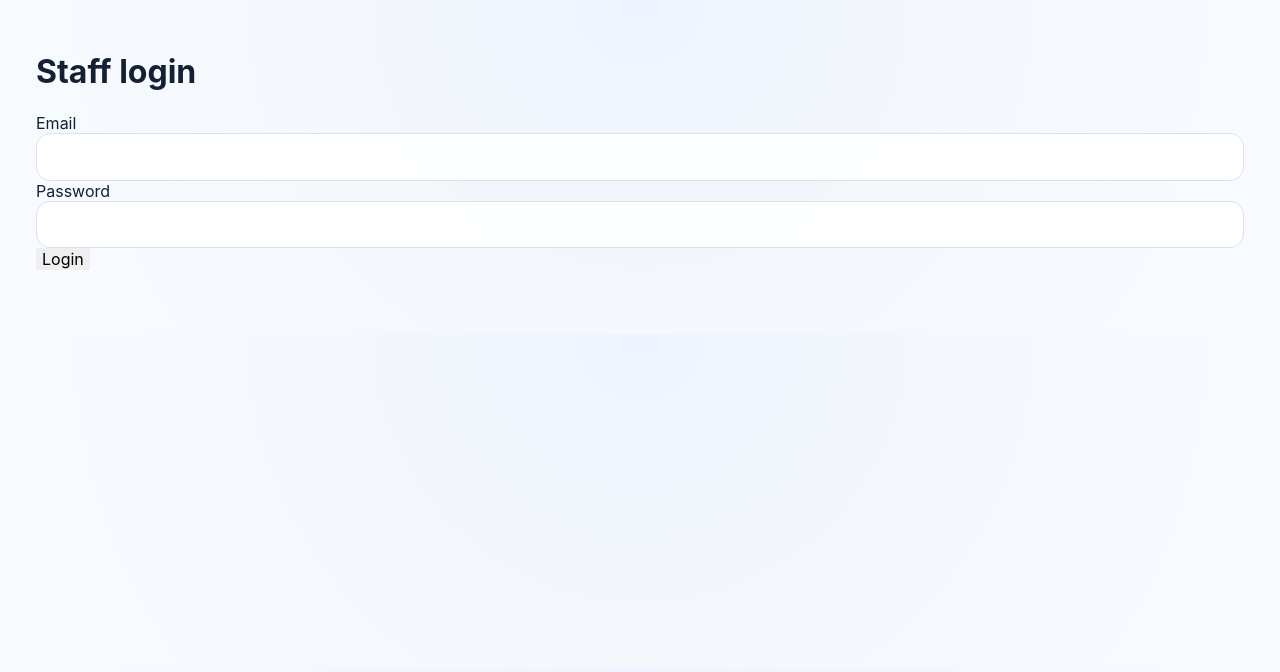
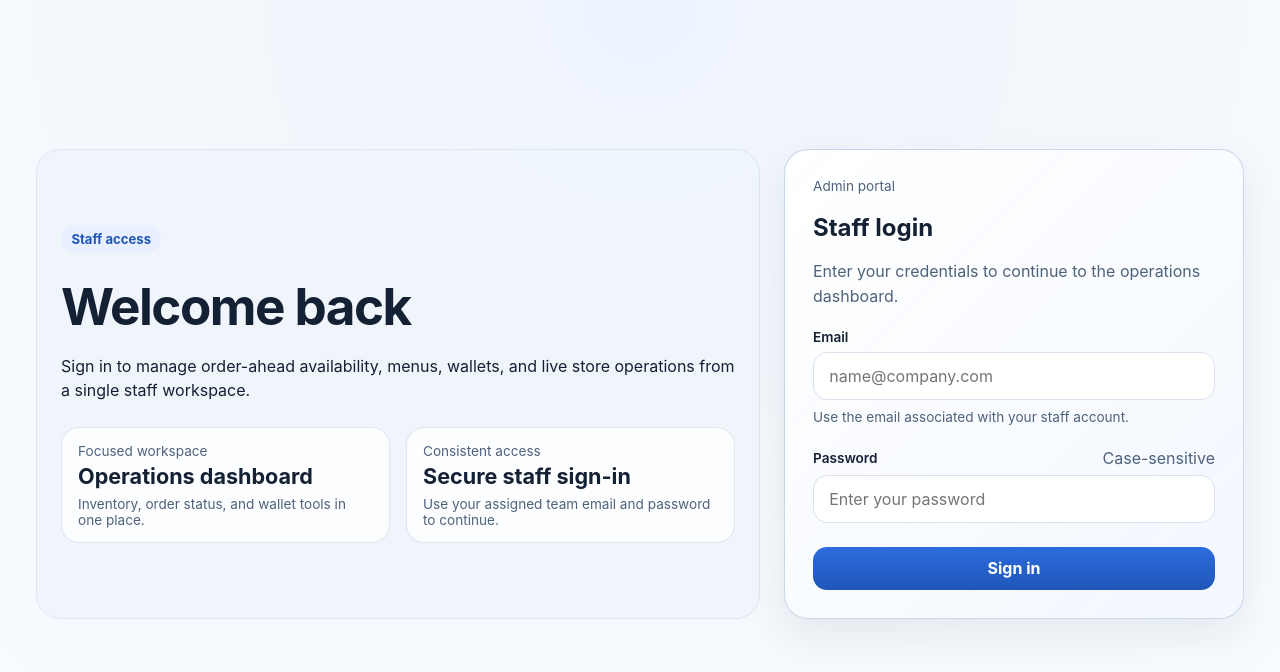
Before and after one commit to NicoChapiro/678-order-ahead, a Next.js app: page /admin/login in a window 1280 px wide. Shown: the top 672 px of the page. Built offline with nearby package versions, Linux system fonts and the light colour scheme.

Commit message:
Refresh staff login UI

```diff
--- a/src/app/(admin)/admin/login/page.tsx
+++ b/src/app/(admin)/admin/login/page.tsx
@@ -2,15 +2,19 @@
 
 import { FormEvent, useState } from 'react';
 import { useRouter } from 'next/navigation';
+import { InlineFeedback } from '@/components/ui/dashboard';
 
 export default function AdminLoginPage() {
   const router = useRouter();
   const [email, setEmail] = useState('');
   const [password, setPassword] = useState('');
   const [error, setError] = useState<string | null>(null);
+  const [isSubmitting, setIsSubmitting] = useState(false);
 
   async function onSubmit(event: FormEvent<HTMLFormElement>) {
     event.preventDefault();
+    setIsSubmitting(true);
+    setError(null);
 
     const response = await fetch('/api/admin/auth/login', {
       method: 'POST',
@@ -21,6 +25,7 @@ export default function AdminLoginPage() {
     const payload = await response.json();
     if (!response.ok) {
       setError(payload.error ?? 'Could not sign in.');
+      setIsSubmitting(false);
       return;
     }
 
@@ -29,23 +34,99 @@ export default function AdminLoginPage() {
   }
 
   return (
-    <main>
-      <h1>Staff login</h1>
-      <form onSubmit={onSubmit}>
-        <label htmlFor="email">Email</label>{' '}
-        <input id="email" type="email" value={email} onChange={(event) => setEmail(event.target.value)} />
-        <br />
-        <label htmlFor="password">Password</label>{' '}
+    <main className="auth-page-shell">
+      <section className="auth-layout" aria-labelledby="staff-login-title">
+        <div className="auth-intro surface-soft">
+          <span className="summary-card__eyebrow">Staff access</span>
+          <div className="stack">
+            <h1 id="staff-login-title">Welcome back</h1>
+            <p>
+              Sign in to manage order-ahead availability, menus, wallets, and live store operations
+              from a single staff workspace.
+            </p>
+          </div>
+          <div className="auth-trust-list" aria-label="Staff portal highlights">
+            <div className="stat-item">
+              <span className="stat-label">Focused workspace</span>
+              <strong className="stat-value">Operations dashboard</strong>
+              <span className="stat-helper">
+                Inventory, order status, and wallet tools in one place.
+              </span>
+            </div>
+            <div className="stat-item">
+              <span className="stat-label">Consistent access</span>
+              <strong className="stat-value">Secure staff sign-in</strong>
+              <span className="stat-helper">
+                Use your assigned team email and password to continue.
+              </span>
+            </div>
+          </div>
+        </div>
+
+        <section className="summary-card auth-card" aria-label="Staff login form">
+          <div className="stack auth-card__header">
+            <span className="kicker">Admin portal</span>
+            <div className="stack">
+              <h2>Staff login</h2>
+              <p className="helper-text">
+                Enter your credentials to continue to the operations dashboard.
+              </p>
+            </div>
+          </div>
+
+          <form className="form-grid auth-form" onSubmit={onSubmit}>
+            <div className="field">
+              <label className="field-label" htmlFor="email">
+                Email
+              </label>
+              <input
+                id="email"
+                type="email"
+                autoComplete="email"
+                inputMode="email"
+                placeholder="name@company.com"
+                value={email}
+                onChange={(event) => setEmail(event.target.value)}
+                aria-describedby="email-help"
+                disabled={isSubmitting}
+                required
+              />
+              <p className="field-help" id="email-help">
+                Use the email associated with your staff account.
+              </p>
+            </div>
+
+            <div className="field">
+              <div className="title-row auth-form__label-row">
+                <label className="field-label" htmlFor="password">
+                  Password
+                </label>
+                <span className="muted">Case-sensitive</span>
+              </div>
               <input
                 id="password"
                 type="password"
+                autoComplete="current-password"
+                placeholder="Enter your password"
                 value={password}
                 onChange={(event) => setPassword(event.target.value)}
+                disabled={isSubmitting}
+                required
               />
-        <br />
-        <button type="submit">Login</button>
+            </div>
+
+            {error ? <InlineFeedback message={error} tone="error" /> : null}
+
+            <button
+              className="button button--primary button--block"
+              type="submit"
+              disabled={isSubmitting}
+            >
+              {isSubmitting ? 'Signing in…' : 'Sign in'}
+            </button>
           </form>
-      {error ? <p>Error: {error}</p> : null}
+        </section>
+      </section>
     </main>
   );
 }
--- a/src/styles/globals.css
+++ b/src/styles/globals.css
@@ -691,3 +691,100 @@ ul {
     height: 44px;
   }
 }
+
+.auth-page-shell {
+  min-height: 100vh;
+  display: grid;
+  align-items: center;
+}
+
+.auth-layout {
+  width: 100%;
+  display: grid;
+  gap: 1.5rem;
+  grid-template-columns: minmax(0, 1.1fr) minmax(320px, 460px);
+  align-items: stretch;
+}
+
+.auth-intro,
+.auth-card {
+  min-width: 0;
+}
+
+.auth-intro {
+  display: grid;
+  gap: 1.5rem;
+  align-content: center;
+  padding: 1.5rem;
+  border-radius: var(--radius-lg);
+  min-height: 100%;
+}
+
+.auth-intro h1,
+.auth-card h2 {
+  margin: 0;
+}
+
+.auth-intro h1 {
+  font-size: clamp(2rem, 4vw, 3.25rem);
+  letter-spacing: -0.03em;
+}
+
+.auth-intro p,
+.auth-card p {
+  line-height: 1.55;
+}
+
+.auth-trust-list {
+  display: grid;
+  gap: 1rem;
+  grid-template-columns: repeat(auto-fit, minmax(220px, 1fr));
+}
+
+.auth-card {
+  justify-content: center;
+}
+
+.auth-card,
+.auth-card__header,
+.auth-form {
+  display: grid;
+  gap: 1.25rem;
+}
+
+.auth-form__label-row {
+  justify-content: space-between;
+}
+
+.auth-form .button {
+  margin-top: 0.25rem;
+}
+
+@media (max-width: 920px) {
+  .auth-page-shell {
+    min-height: auto;
+  }
+
+  .auth-layout {
+    grid-template-columns: 1fr;
+  }
+
+  .auth-intro {
+    padding: 1.25rem;
+  }
+}
+
+@media (max-width: 640px) {
+  .auth-layout {
+    gap: 1rem;
+  }
+
+  .auth-intro,
+  .auth-card {
+    padding: 1.1rem;
+  }
+
+  .auth-trust-list {
+    grid-template-columns: 1fr;
+  }
+}
```
Lines whose indentation alone changed are shown as unchanged.
